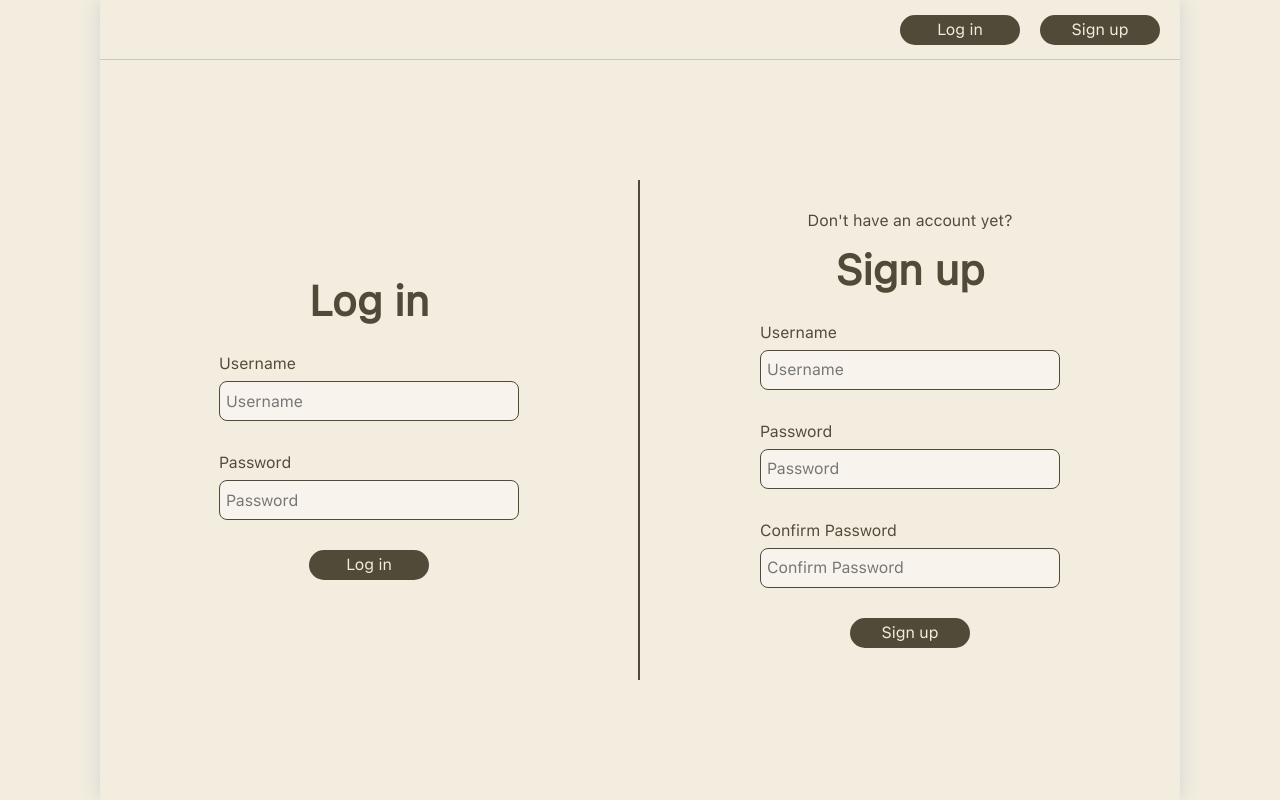
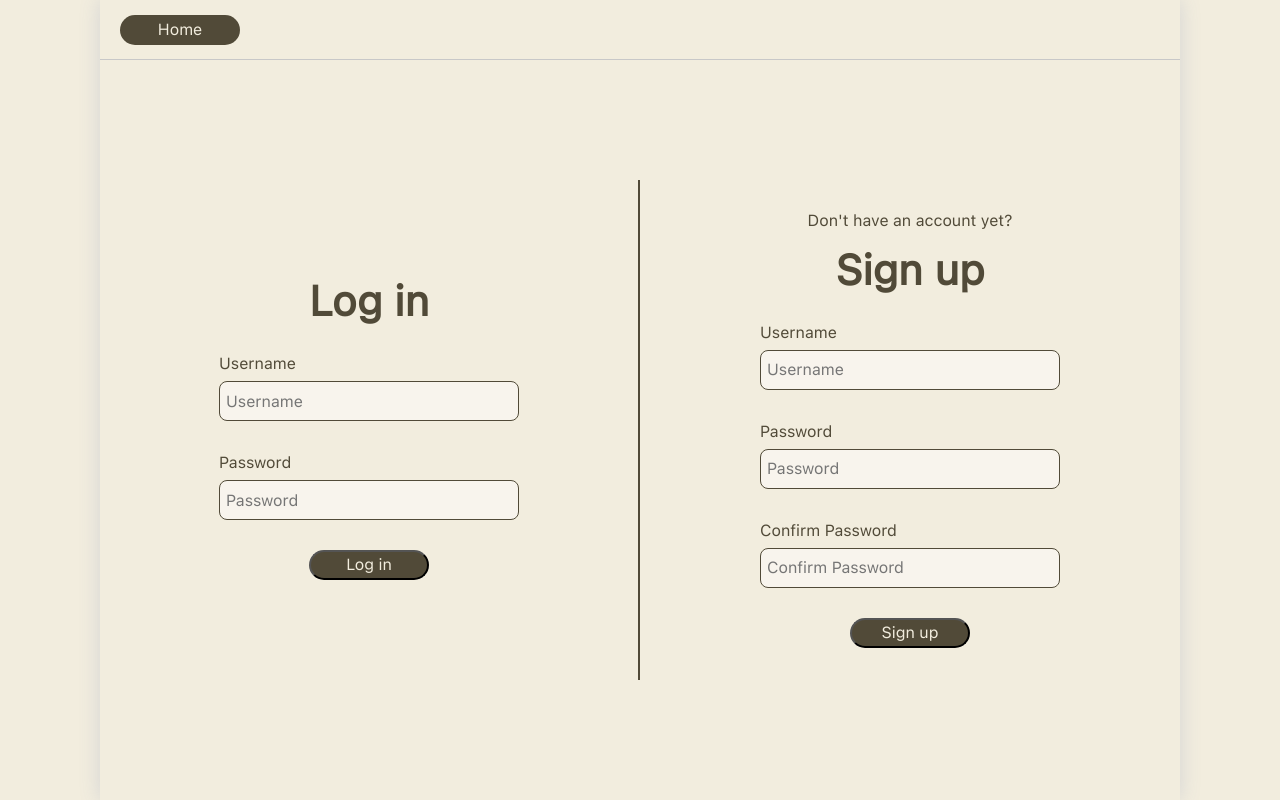
Before and after one commit to porridgexj/learning_space, a Django app: page /login in a window 1280 px wide. Run offline with Django 5.2, Linux system fonts and the light colour scheme; some libraries are stand-ins or nearby versions.

Commit message:
feat: optimize index & login

```diff
--- a/learning_space/static/css/base.css
+++ b/learning_space/static/css/base.css
@@ -62,7 +62,7 @@ select {
   border-radius: 8px;
   width: 120px;
   height: 30px;
-  background-color: transparent;
+  background-color: #f8f4ed;
 }
 
 .display-none {
--- a/learning_space/static/css/header.css
+++ b/learning_space/static/css/header.css
@@ -7,14 +7,19 @@
   min-height: var(--header-height);
   display: flex;
   align-items: center;
-  justify-content: flex-end;
+  justify-content: space-between;
   border-bottom: 1px solid #c8c8c8;
+  padding: 0 20px;
 }
 
-.header div {
-  margin-right: 20px;
+.header-left {
+  display: flex;
 }
 
-.header-button {
-  margin-right: 20px;
+.header-right {
+  display: flex;
 }
+
+.header-right>* {
+  margin-left: 20px;
+}
--- a/learning_space/static/js/icons.js
+++ b/learning_space/static/js/icons.js
@@ -11,12 +11,13 @@ class IconStarHalf extends HTMLElement {
             display: flex;
           }
           svg {
-            width: 20px;
-            color: green;
+            width: 13px;
+            color: var(--theme-color-1);
+            zoom: 99%;
           }
         </style>
-        <svg viewBox="0 0 1024 1024" version="1.1" xmlns="http://www.w3.org/2000/svg">
-          <path fill="currentColor" d="M731.428571 18.285714l0 765.147429-256.585143 134.875429q-12.580571 6.875429-22.820571 6.875429-11.995429 0-17.993143-8.265143t-5.997714-20.260571q0-3.437714 1.170286-11.410286l49.152-285.696-208.018286-202.313143q-14.262857-15.433143-14.262857-27.428571 0-21.138286 32.036571-26.258286l286.866286-41.691429 128.585143-260.022857q10.825143-23.405714 28.013714-23.405714z"></path>
+        <svg viewBox="0 0 1072 1024" version="1.1" xmlns="http://www.w3.org/2000/svg">
+          <path fill="currentColor" d="M1017.1089 343.02L724.3689 300.4 593.5489 35.62C581.7889 11.96 558.8489 0 535.9089 0c-22.8 0-45.58 11.8-57.38 35.62l-130.86 264.76-292.76 42.58c-52.5 7.6-73.54 72.18-35.48 109.18l211.78 206-50.12 290.96C173.9689 990.66 207.1489 1024 244.3089 1024c9.86 0 20-2.34 29.74-7.5l261.9-137.36 261.88 137.4c9.72 5.1 19.84 7.42 29.66 7.42 37.2 0 70.44-33.22 63.32-74.8l-50.06-290.98 211.82-205.96c38.08-37 17.04-101.6-35.46-109.2z m-243.48 246.4l-36.24 35.24 8.56 49.76 39.04 226.9-204.26-107.18-44.76-23.48 0.06-634.38 102.06 206.58 22.36 45.26 50.02 7.28 228.46 33.26-165.3 160.76z"></path>
         </svg>
       `;
   }
@@ -32,15 +33,15 @@ class IconStar extends HTMLElement {
     this.shadowRoot.innerHTML = `
     <style>
         :host {
-        display: flex;
+          display: flex;
         }
         svg {
-        width: 20px;
-        color: green;
+          width: 12px;
+          color: var(--theme-color-1);
         }
     </style>
     <svg viewBox="0 0 1024 1024" version="1.1" xmlns="http://www.w3.org/2000/svg">
-        <path fill="currentColor" d="M908.1 353.1l-253.9-36.9L540.7 86.1c-3.1-6.3-8.2-11.4-14.5-14.5-15.8-7.8-35-1.3-42.9 14.5L369.8 316.2l-253.9 36.9c-7 1-13.4 4.3-18.3 9.3-12.3 12.7-12.1 32.9 0.6 45.3l183.7 179.1-43.4 252.9c-1.2 6.9-0.1 14.1 3.2 20.3 8.2 15.6 27.6 21.7 43.2 13.4L512 754l227.1 119.4c6.2 3.3 13.4 4.4 20.3 3.2 17.4-3 29.1-19.5 26.1-36.9l-43.4-252.9 183.7-179.1c5-4.9 8.3-11.3 9.3-18.3 2.7-17.5-9.5-33.7-27-36.3z"></path>
+      <path fill="currentColor" d="M565.273 34.627L677.369 272.17c8.706 18.32 25.411 31.051 44.823 33.996l250.776 38.081c48.698 7.411 68.225 70.046 32.934 105.98L824.407 635.164c-13.998 14.23-20.352 34.815-17.059 54.935l42.82 261.127c8.346 50.696-42.643 89.452-86.226 65.519L539.634 893.474c-17.286-9.526-37.992-9.526-55.278 0l-224.314 123.27c-43.583 23.934-94.572-14.822-86.22-65.518L216.638 690.1c3.32-20.12-3.089-40.705-17.087-54.935L18.11 450.227c-35.285-35.934-15.818-98.574 32.934-105.98l250.75-38.081c19.35-2.94 36.082-15.675 44.756-33.996L458.673 34.627c21.825-46.168 84.836-46.168 106.6 0z"></path>
     </svg>
     `;
   }
--- /dev/null
+++ b/learning_space/static/js/login.js
@@ -0,0 +1,25 @@
+function init() {
+  $("#login-button").click(function () {
+    $("#login-form").submit();
+  });
+  $("#login-form").submit(function (event) {
+    event.preventDefault();
+    const username = $("input[name='username']").val();
+    const password = $("input[name='password']").val();
+    console.log("用户名:", username);
+    console.log("密码:", password);
+  });
+
+  $("#register-button").click(function () {
+    $("#register-form").submit();
+  });
+  $("#register-form").submit(function (event) {
+    event.preventDefault();
+    // const username = $("input[name='username']").val();
+    // const password = $("input[name='password']").val();
+    // console.log("用户名:", username);
+    // console.log("密码:", password);
+  });
+}
+
+init();
--- a/learning_space/templates/components/header.html
+++ b/learning_space/templates/components/header.html
@@ -1,8 +1,19 @@
 <div class="header">
+  <div class="header-left">
+    {% if not is_home %}
+    <a href="/">
+      <div class="it-btn">Home</div>
+    </a>
+    {% endif %}
+  </div>
+  <div class="header-right">
+    {% if not is_login %}
     <a href="/login">
       <div class="it-btn">Log in</div>
     </a>
     <a href="/login">
       <div class="it-btn">Sign up</div>
     </a>
+    {% endif %}
   </div>
+</div>
--- a/learning_space/templates/index.html
+++ b/learning_space/templates/index.html
@@ -15,7 +15,7 @@
     <div class="space-list">
       <div class="space-filter">
         <span class="sort-by">Sort by</span>
-        <select>
+        <select id="spaces-sort-by">
           <option value="distance">Distance</option>
           <option value="rating">Rating</option>
         </select>
--- a/learning_space/templates/login.html
+++ b/learning_space/templates/login.html
@@ -14,7 +14,7 @@
         <input class="it-form-input it-input" placeholder="Username" required>
         <div class="it-form-label">Password</div>
         <input class="it-form-input it-input" type="password" placeholder="Password" required>
-        <div class="it-btn" type="submit">Log in</div>
+        <button id="login-button" class="it-btn" type="submit">Log in</button>
       </form>
     </div>
     <div class="right">
@@ -22,14 +22,17 @@
       <div class="it-form-title">Sign up</div>
       <form onsubmit="return false" id="register-form" class="it-form">
         <div class="it-form-label">Username</div>
-        <input class="it-form-input it-input" placeholder="Username">
+        <input class="it-form-input it-input" placeholder="Username" required>
         <div class="it-form-label">Password</div>
-        <input class="it-form-input it-input" type="password" placeholder="Password">
+        <input class="it-form-input it-input" type="password" placeholder="Password" required>
         <div class="it-form-label">Confirm Password</div>
-        <input class="it-form-input it-input" type="password" placeholder="Confirm Password">
-        <div class="it-btn" type="submit">Sign up</div>
+        <input class="it-form-input it-input" type="password" placeholder="Confirm Password" required>
+        <button id="register-button" class="it-btn" type="submit">Sign up</button>
       </form>
     </div>
   </div>
 </div>
 {% endblock %}
+{% block js %}
+<script src="{% static 'js/login.js' %}"></script>
+{% endblock %}
--- a/learning_space/views.py
+++ b/learning_space/views.py
@@ -1,15 +1,14 @@
 from django.http import HttpResponse
 from django.template import loader
 
-
 def index(request):
     template = loader.get_template("index.html")
-    context = {}
+    context = {"is_home": True}
     return HttpResponse(template.render(context, request))
 
 def login(request):
     template = loader.get_template("login.html")
-    context = {}
+    context = {"is_login": True}
     return HttpResponse(template.render(context, request))
 
 def reserve(request):
```
Also changed, not shown: learning_space/static/css/index.css (+15 -6 lines), learning_space/static/js/index.js (+10 -2 lines). Lines whose indentation alone changed are shown as unchanged.
